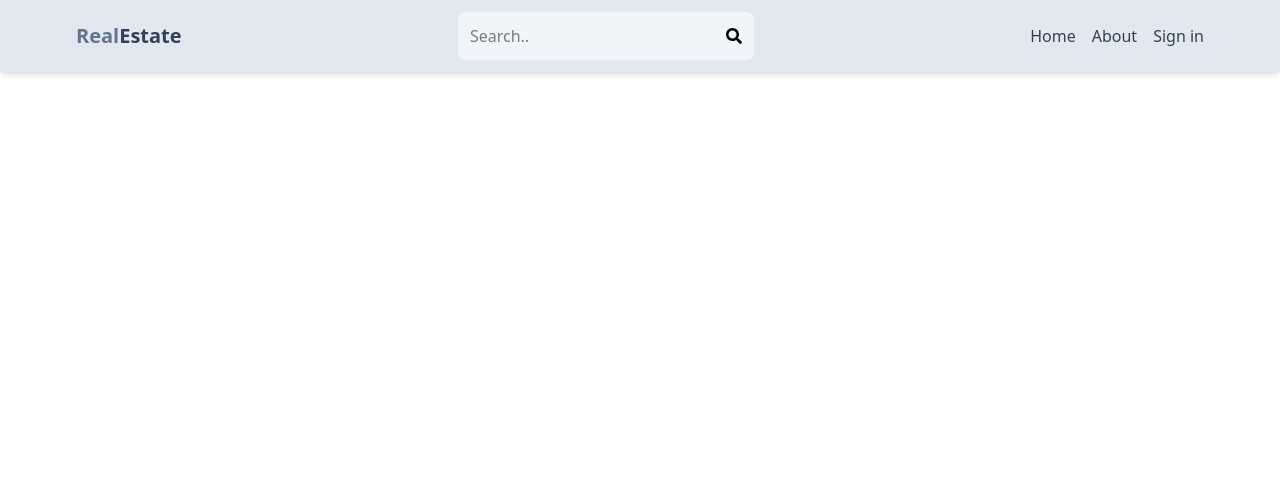
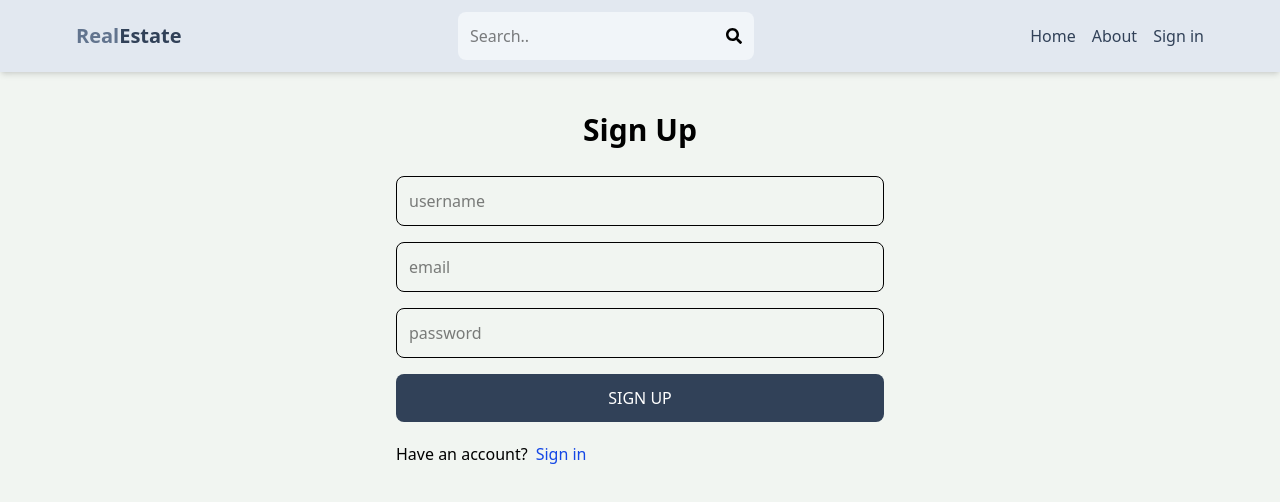
Before and after one commit to linganago/RealEstate, a React (Vite) app in the folder client/: page /sign-up in a window 1280 px wide. Shown: the top 502 px of the page. Built offline with nearby package versions, Linux system fonts and the light colour scheme.

Commit message:
Complete signup ui

```diff
--- a/client/src/index.css
+++ b/client/src/index.css
@@ -1 +1,5 @@
 @import "tailwindcss";
+
+body{
+    background-color: rgb(241,245,241);
+}
--- a/client/src/pages/Signup.jsx
+++ b/client/src/pages/Signup.jsx
@@ -1,9 +1,21 @@
 import React from 'react'
-
+import {Link} from 'react-router-dom'
 const Signup = () => {
   return (
-    <div>
-
+    <div className='p-3 max-w-lg mx-auto'>
+      <h1 className='text-3xl text-center font-semibold my-7'>Sign Up</h1>
+      <form className='flex flex-col gap-4 '>
+        <input type="text" placeholder='username' className='border p-3 rounded-lg' id='username' />
+        <input type="email" placeholder='email' className='border p-3 rounded-lg' id='email'   />
+        <input type="passsword" placeholder='password' className='border p-3 rounded-lg' id='password'   />
+        <button className='bg-slate-700 text-white p-3 rounded-lg uppercase hover:opacity-95 disabled:opacity-80'>Sign Up</button>
+      </form>
+      <div className='flex gap-2 mt-5'>
+        <p>Have an account?</p>
+        <Link to={"/sign-in"}>
+          <span className='text-blue-700'>Sign in</span>
+        </Link>
+      </div>
     </div>
   )
 }
```
